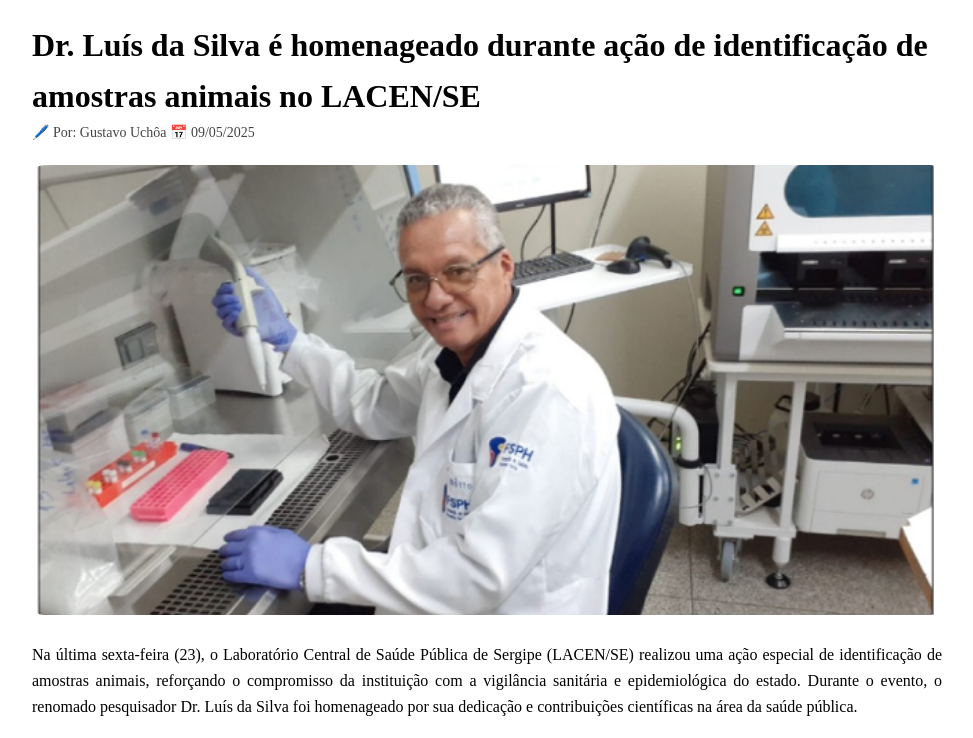
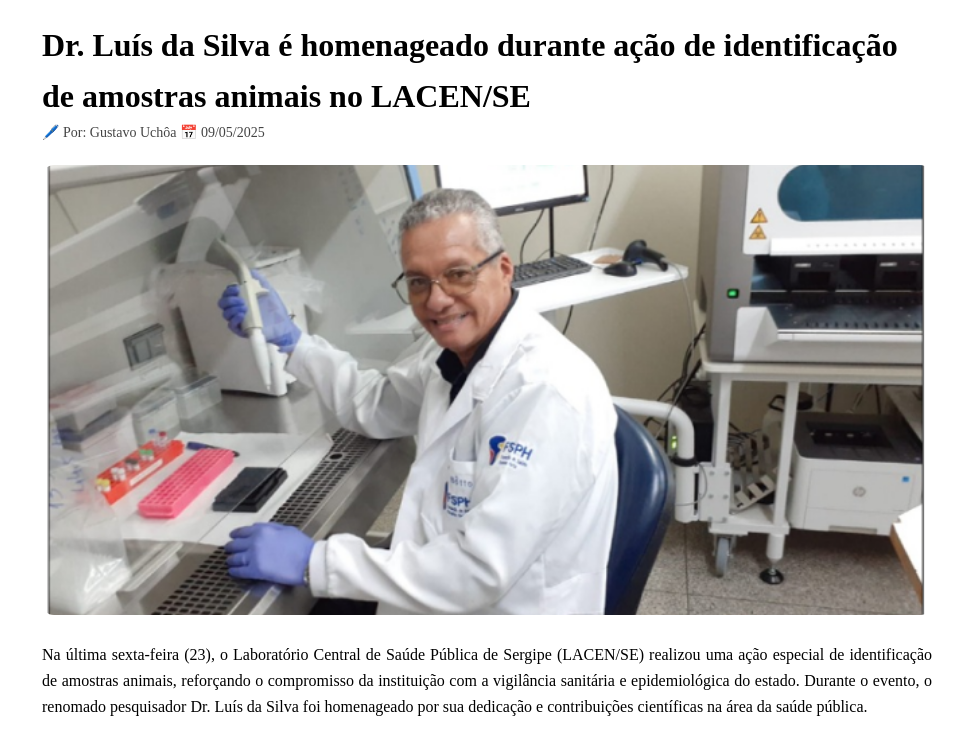
Before and after one commit to uchoagustavo/LACEN07, a Vue app: page /noticias/1 in a window 1280 px wide. Shown: the top 738 px of the page, without its empty margins (153-1126 px from the left). Built offline with nearby package versions, Linux system fonts and the light colour scheme; a web font is replaced by a local one.

Commit message:
Alteração do max-width das notícias.

```diff
--- a/src/views/NoticiaDetalhe.vue
+++ b/src/views/NoticiaDetalhe.vue
@@ -49,7 +49,7 @@ export default {
 
 <style scoped>
 .noticia-container {
-  max-width: 950px;
+  max-width: 930px;
   margin: 0 auto;
   padding: 20px;
   line-height: 1.6;
```
